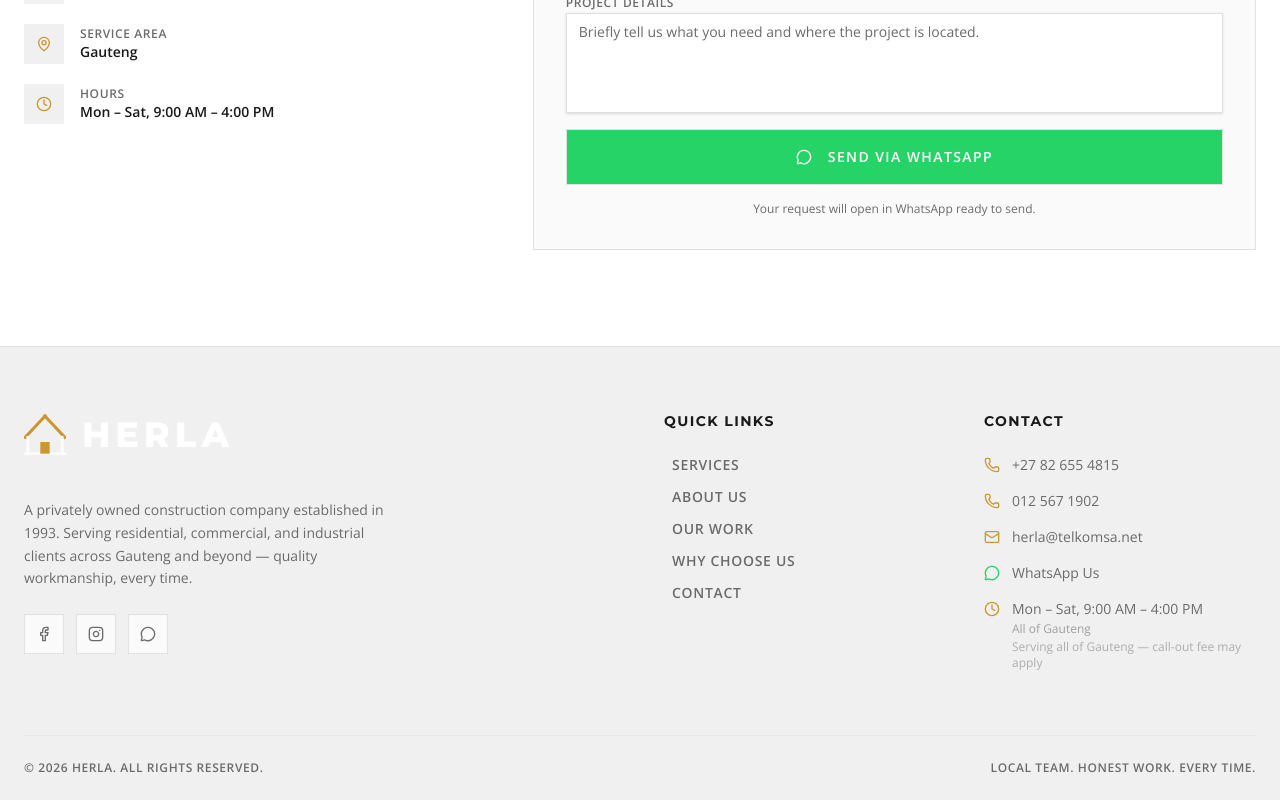
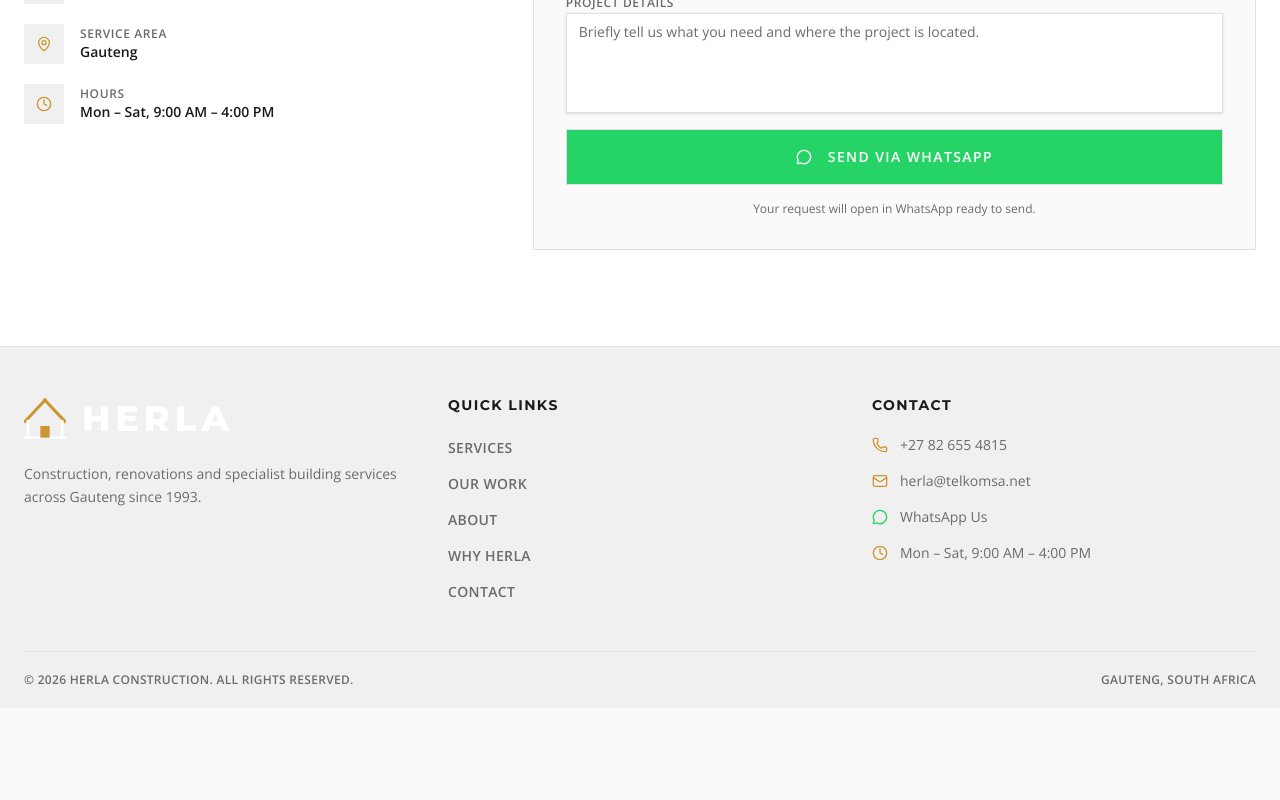
Before and after one commit to zander120405-coder/herla-construction-website, a React (Vite) app: page / in a window 1280 px wide. Shown: the part 5552-6352 px from the top of the page. After the commit the page ends 6260 px from the top, so only its background shows below. Built offline with nearby package versions, Linux system fonts and the light colour scheme.

Commit message:
Simplify Footer for one-page website

```diff
--- a/src/components/Footer.tsx
+++ b/src/components/Footer.tsx
@@ -1,4 +1,9 @@
-import { Clock, Phone, Mail, MessageCircle, Facebook, Instagram } from "lucide-react";
+import {
+  Phone,
+  Mail,
+  MessageCircle,
+  Clock,
+} from "lucide-react";
 import { Logo } from "@/components/Logo";
 
 export function Footer() {
@@ -6,63 +11,42 @@ export function Footer() {
     <footer className="bg-secondary border-t border-border">
       <div className="container mx-auto px-4 md:px-6">
 
-        {/* Main footer content */}
-        <div className="grid grid-cols-1 md:grid-cols-4 gap-12 py-16">
+        {/* Main footer */}
+        <div className="grid grid-cols-1 md:grid-cols-3 gap-10 py-12">
 
-          {/* Brand column */}
-          <div className="col-span-1 md:col-span-2">
-            <a href="#" className="inline-flex hover:opacity-80 transition-opacity mb-6">
+          {/* Brand */}
+          <div>
+            <a
+              href="#"
+              className="inline-flex hover:opacity-80 transition-opacity mb-5"
+            >
               <Logo size="lg" />
             </a>
-            <p className="text-muted-foreground text-sm max-w-sm leading-relaxed mt-4">
-              A privately owned construction company established in 1993. Serving residential, commercial, and industrial clients across Gauteng and beyond — quality workmanship, every time.
+
+            <p className="text-muted-foreground text-sm max-w-sm leading-relaxed">
+              Construction, renovations and specialist building services across Gauteng since 1993.
             </p>
-
-            {/* Social icons */}
-            <div className="flex gap-3 mt-6">
-              <a
-                href="#"
-                className="w-10 h-10 bg-background border border-border flex items-center justify-center text-muted-foreground hover:text-primary hover:border-primary transition-colors"
-                aria-label="Facebook"
-              >
-                <Facebook className="w-4 h-4" />
-              </a>
-              <a
-                href="#"
-                className="w-10 h-10 bg-background border border-border flex items-center justify-center text-muted-foreground hover:text-primary hover:border-primary transition-colors"
-                aria-label="Instagram"
-              >
-                <Instagram className="w-4 h-4" />
-              </a>
-              <a
-                href="https://wa.me/27826554815"
-                target="_blank"
-                rel="noopener noreferrer"
-                className="w-10 h-10 bg-background border border-border flex items-center justify-center text-muted-foreground hover:text-[#25D366] hover:border-[#25D366] transition-colors"
-                aria-label="WhatsApp"
-              >
-                <MessageCircle className="w-4 h-4" />
-              </a>
-            </div>
           </div>
 
-          {/* Navigation */}
+          {/* Quick Links */}
           <div>
-            <h4 className="font-bold uppercase tracking-widest text-foreground text-sm mb-6">Quick Links</h4>
-            <ul className="space-y-3 text-muted-foreground">
+            <h4 className="font-bold uppercase tracking-widest text-foreground text-sm mb-5">
+              Quick Links
+            </h4>
+
+            <ul className="space-y-3">
               {[
                 { label: "Services", href: "#services" },
-                { label: "About Us", href: "#about" },
                 { label: "Our Work", href: "#projects" },
-                { label: "Why Choose Us", href: "#why-us" },
+                { label: "About", href: "#about" },
+                { label: "Why Herla", href: "#why-us" },
                 { label: "Contact", href: "#contact" },
               ].map((link) => (
                 <li key={link.label}>
                   <a
                     href={link.href}
-                    className="hover:text-primary transition-colors text-sm font-semibold tracking-wider uppercase flex items-center gap-2 group"
+                    className="text-sm font-semibold uppercase tracking-wide text-muted-foreground hover:text-primary transition-colors"
                   >
-                    <span className="w-0 group-hover:w-4 h-[1px] bg-primary transition-all duration-200" />
                     {link.label}
                   </a>
                 </li>
@@ -70,60 +54,62 @@ export function Footer() {
             </ul>
           </div>
 
-          {/* Contact info */}
+          {/* Contact */}
           <div>
-            <h4 className="font-bold uppercase tracking-widest text-foreground text-sm mb-6">Contact</h4>
+            <h4 className="font-bold uppercase tracking-widest text-foreground text-sm mb-5">
+              Contact
+            </h4>
+
             <ul className="space-y-4 text-muted-foreground">
               <li>
-                <a href="tel:+27826554815" className="flex items-start gap-3 hover:text-primary transition-colors group">
-                  <Phone className="w-4 h-4 mt-0.5 text-primary flex-shrink-0" />
+                <a
+                  href="tel:+27826554815"
+                  className="flex items-center gap-3 hover:text-primary transition-colors"
+                >
+                  <Phone className="w-4 h-4 text-primary" />
                   <span className="text-sm">+27 82 655 4815</span>
                 </a>
               </li>
+
               <li>
-                <a href="tel:+27125671902" className="flex items-start gap-3 hover:text-primary transition-colors group">
-                  <Phone className="w-4 h-4 mt-0.5 text-primary flex-shrink-0" />
-                  <span className="text-sm">012 567 1902</span>
-                </a>
-              </li>
-              <li>
-                <a href="mailto:herla@telkomsa.net" className="flex items-start gap-3 hover:text-primary transition-colors">
-                  <Mail className="w-4 h-4 mt-0.5 text-primary flex-shrink-0" />
+                <a
+                  href="mailto:herla@telkomsa.net"
+                  className="flex items-center gap-3 hover:text-primary transition-colors"
+                >
+                  <Mail className="w-4 h-4 text-primary" />
                   <span className="text-sm">herla@telkomsa.net</span>
                 </a>
               </li>
+
               <li>
                 <a
                   href="https://wa.me/27826554815"
                   target="_blank"
                   rel="noopener noreferrer"
-                  className="flex items-start gap-3 hover:text-[#25D366] transition-colors"
+                  className="flex items-center gap-3 hover:text-[#25D366] transition-colors"
                 >
-                  <MessageCircle className="w-4 h-4 mt-0.5 text-[#25D366] flex-shrink-0" />
+                  <MessageCircle className="w-4 h-4 text-[#25D366]" />
                   <span className="text-sm">WhatsApp Us</span>
                 </a>
               </li>
-              <li className="flex items-start gap-3">
-                <Clock className="w-4 h-4 mt-0.5 text-primary flex-shrink-0" />
-                <div className="text-sm">
-                  <div>Mon – Sat, 9:00 AM – 4:00 PM</div>
-                  <div className="text-muted-foreground/60 text-xs mt-0.5">All of Gauteng</div>
-                  <div className="text-muted-foreground/50 text-xs mt-0.5">Serving all of Gauteng — call-out fee may apply</div>
-                </div>
+
+              <li className="flex items-center gap-3">
+                <Clock className="w-4 h-4 text-primary" />
+                <span className="text-sm">Mon – Sat, 9:00 AM – 4:00 PM</span>
               </li>
             </ul>
           </div>
-
         </div>
 
         {/* Bottom bar */}
-        <div className="border-t border-border/50 py-6 flex flex-col md:flex-row justify-between items-center gap-4">
-          <p className="text-muted-foreground text-xs font-semibold tracking-wider uppercase">
-            &copy; {new Date().getFullYear()} Herla. All rights reserved.
+        <div className="border-t border-border/50 py-5 flex flex-col md:flex-row justify-between items-center gap-3">
+          <p className="text-muted-foreground text-xs font-semibold tracking-wide uppercase">
+            &copy; {new Date().getFullYear()} Herla Construction. All rights reserved.
           </p>
-          <div className="text-muted-foreground text-xs font-semibold tracking-wider uppercase">
-            Local team. Honest work. Every time.
-          </div>
+
+          <p className="text-muted-foreground text-xs font-semibold tracking-wide uppercase">
+            Gauteng, South Africa
+          </p>
         </div>
 
       </div>
```
